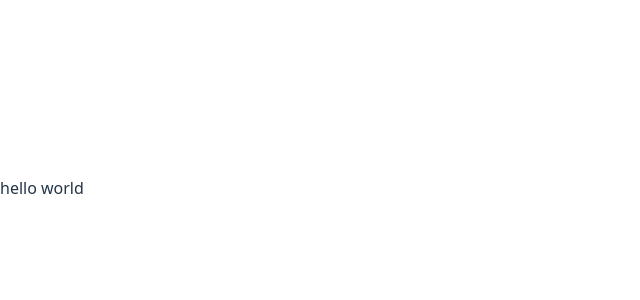
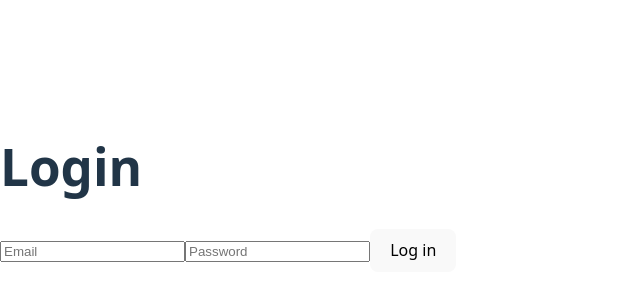
Before and after one commit to WhosYonas/PlantPal, a React (Vite) app in the folder plantpal-web/: page / in a window 1280 px wide. Shown: the part 212-512 px from the top of the page, without its empty margins (0-640 px from the left). Built offline with nearby package versions, Linux system fonts and the light colour scheme.

Commit message:
Login skeleton

```diff
--- a/plantpal-web/src/App.tsx
+++ b/plantpal-web/src/App.tsx
@@ -1,9 +1,7 @@
-import { useState } from "react";
-import reactLogo from "./assets/react.svg";
-import viteLogo from "/vite.svg";
+import Login from "./pages/Login";
 
 function App() {
-  return "hello world";
+  return <Login />;
 }
 
 export default App;
--- a/plantpal-web/src/pages/Login.tsx
+++ b/plantpal-web/src/pages/Login.tsx
@@ -0,0 +1,10 @@
+export default function Login() {
+  return (
+    <div>
+      <h1>Login</h1>
+      <input placeholder="Email"></input>
+      <input placeholder="Password"></input>
+      <button>Log in</button>
+    </div>
+  );
+}
```
